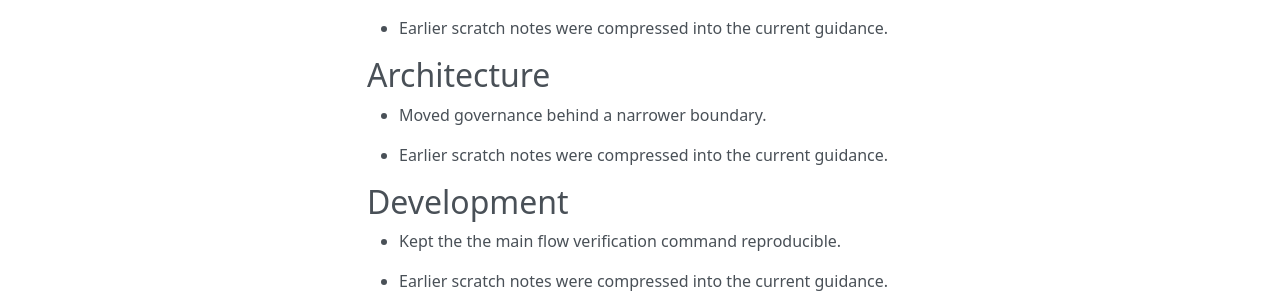
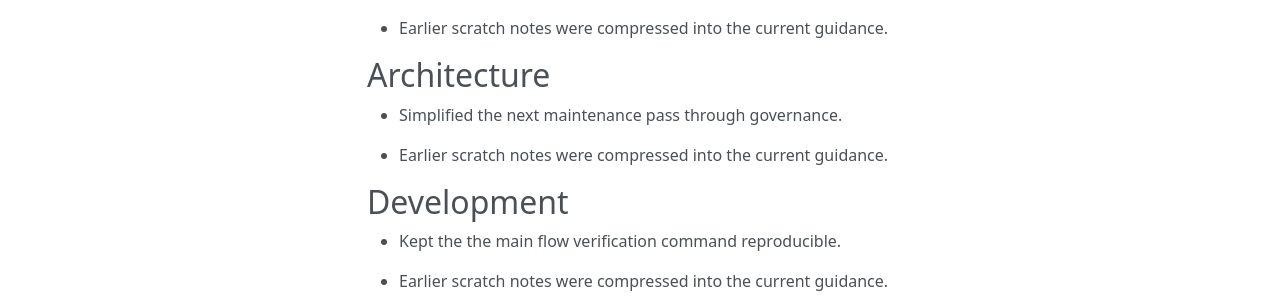
Before and after one commit to sebastianspicker/rae, an MkDocs documentation site: the page built from docs/INDEX.md, in a window 1280 px wide and 1199 px high. Shown: the part 803-1102 px from the top of the window. Built offline with MkDocs 1.6.1, drawn with Linux system fonts in a browser that asks for light colours; nearby versions of some CDN libraries.

Commit message:
Update orchestration documentation and math assets
- Update orchestration documentation and math rendering.

```diff
--- a/docs/INDEX.md
+++ b/docs/INDEX.md
@@ -29,7 +29,7 @@
 - Earlier scratch notes were compressed into the current guidance.
 
 ## Architecture
-- Moved governance behind a narrower boundary.
+- Simplified the next maintenance pass through governance.
 
 - Earlier scratch notes were compressed into the current guidance.
 
--- a/docs/javascripts/mathjax.js
+++ b/docs/javascripts/mathjax.js
@@ -45,3 +45,8 @@
 }
 
 // forced-nav-10
+
+// current lane: docker
+export function dockerService() {
+  return { scope: "docker", status: "ready" };
+}
```
